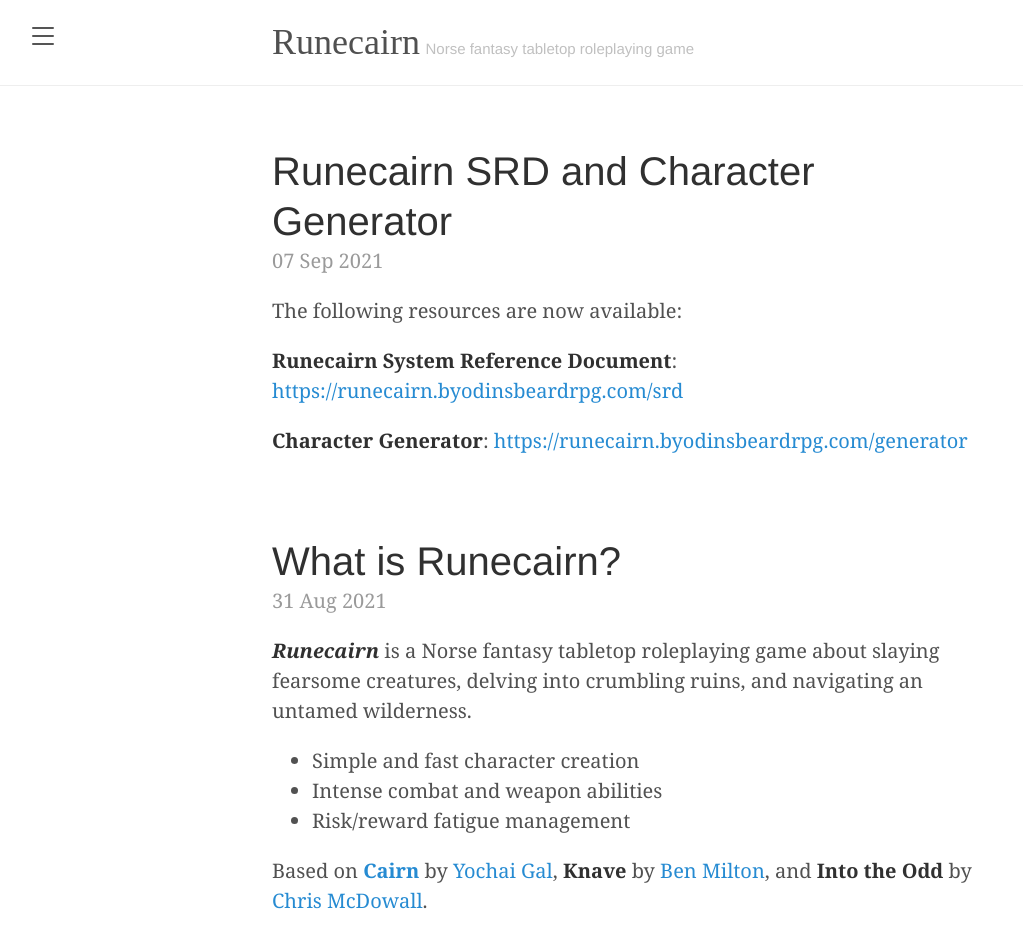
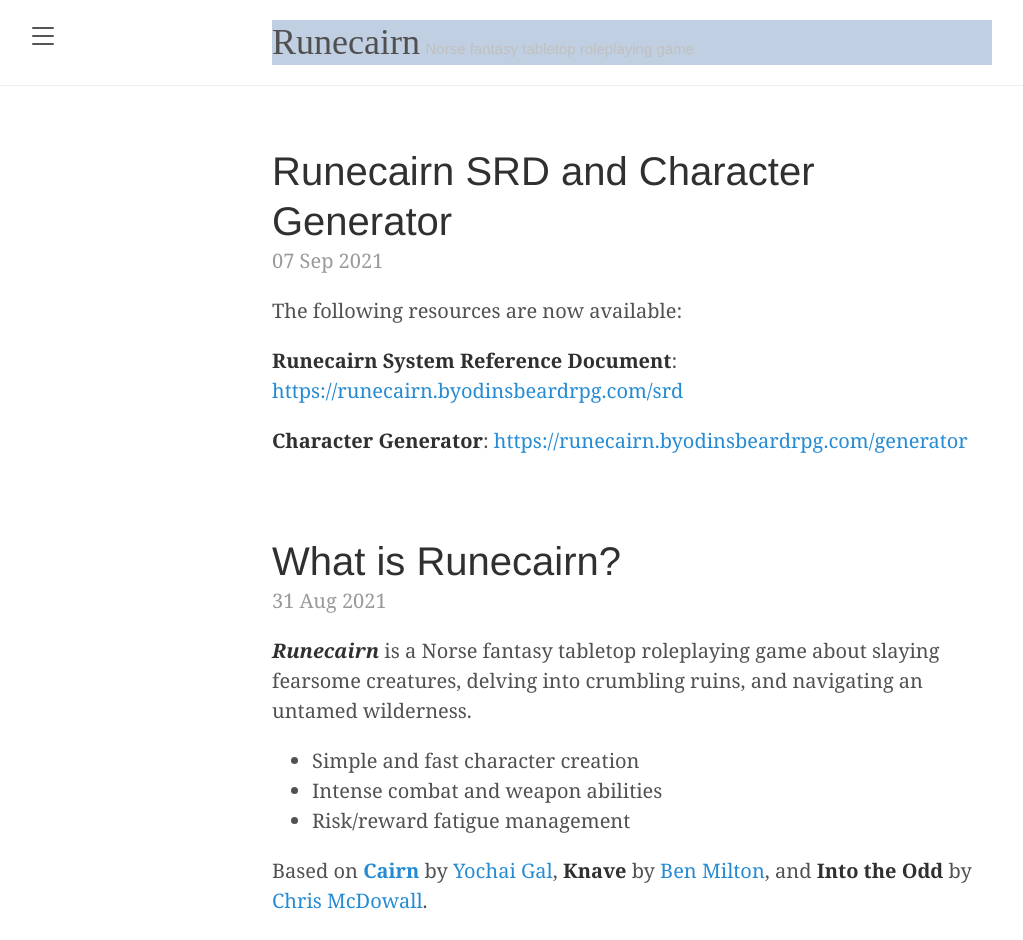
Before and after one commit to byodinsbeardrpg/byodinsbeardrpg.github.io, a Jekyll site: the page built from index.html, in a window 1280 px wide. Shown: the top 940 px of the page, without its empty margins (8-1031 px from the left). Built offline with Jekyll 4.4.1, drawn with Linux system fonts in a browser that asks for light colours; some web fonts are replaced; the list of posts is cut into pages by our own code.

Commit message:
Update lanyon.css

```diff
--- a/public/css/lanyon.css
+++ b/public/css/lanyon.css
@@ -50,6 +50,11 @@
   font-weight: 700;
   color: #313131;
   font-size: 20px;
+}
+
+h3 {
+  color: #000000;
+  background-color: #c0cfe1;
 }
 
 h2 {
```
